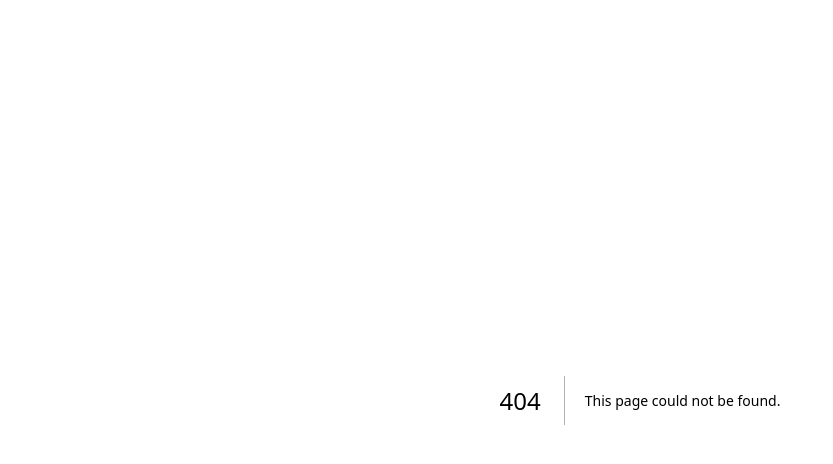
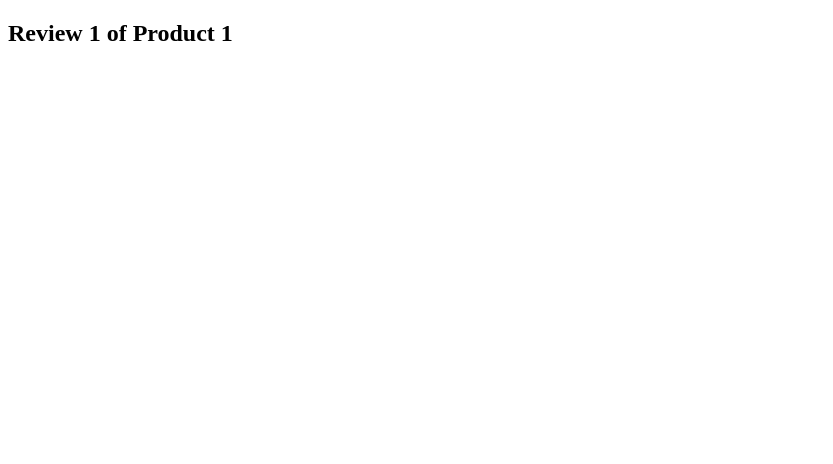
Before and after one commit to jitendrasuthar1998/learn-nextjs, a Next.js app: page /products/1/reviews/1 in a window 1280 px wide. Before the commit this address had no page. Shown: the top 464 px of the page, without its empty margins (0-833 px from the left). Built offline with nearby package versions, Linux system fonts and the light colour scheme.

Commit message:
learnt catch all segments

```diff
--- /dev/null
+++ b/src/app/products/[productId]/reviews/[reviewId]/page.tsx
@@ -0,0 +1,10 @@
+export default function ReviewDetail({
+  params,
+}: {
+  params: {
+    productId:string;
+    reviewId: string;
+  };
+}) {
+  return <h2>Review {params.reviewId} of Product {params.productId}</h2>;
+}
```
Also changed, not shown: src/app/docs/[...slug]/page.tsx (added, +16 -0 lines).
